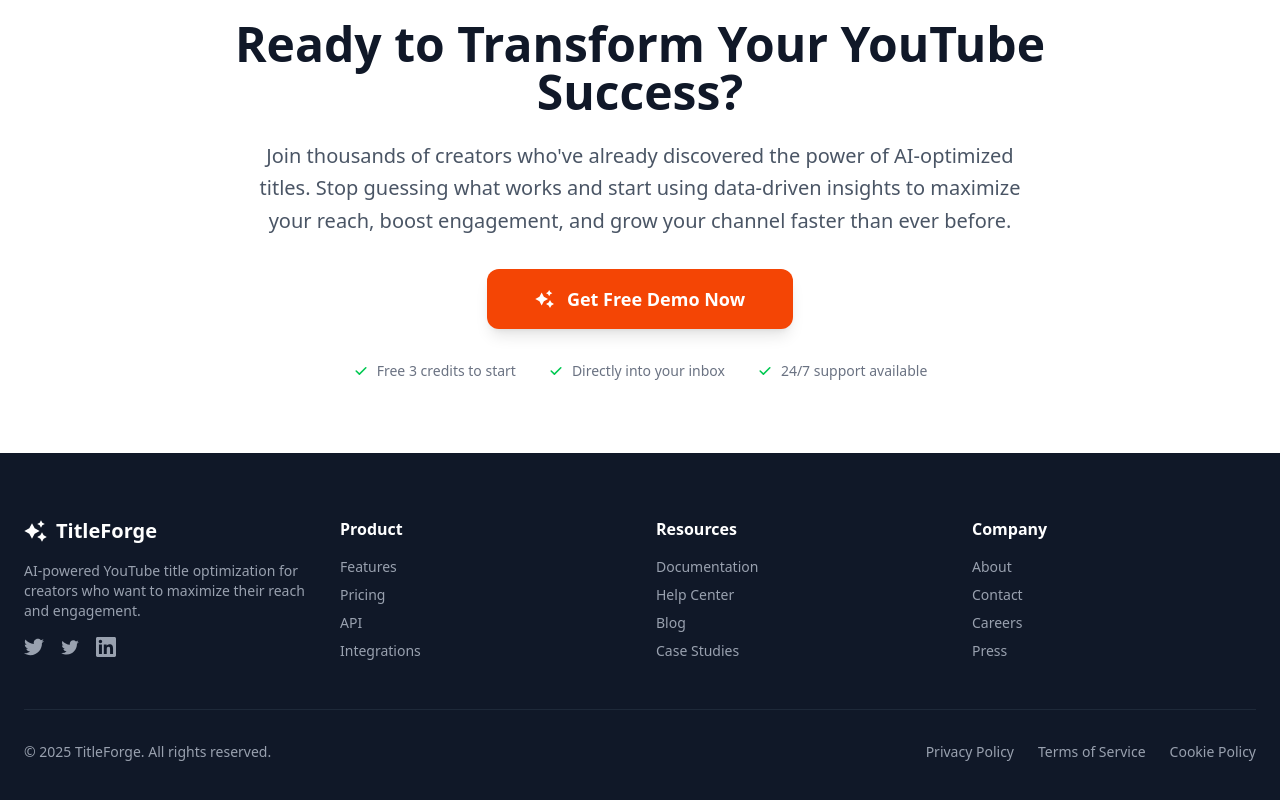
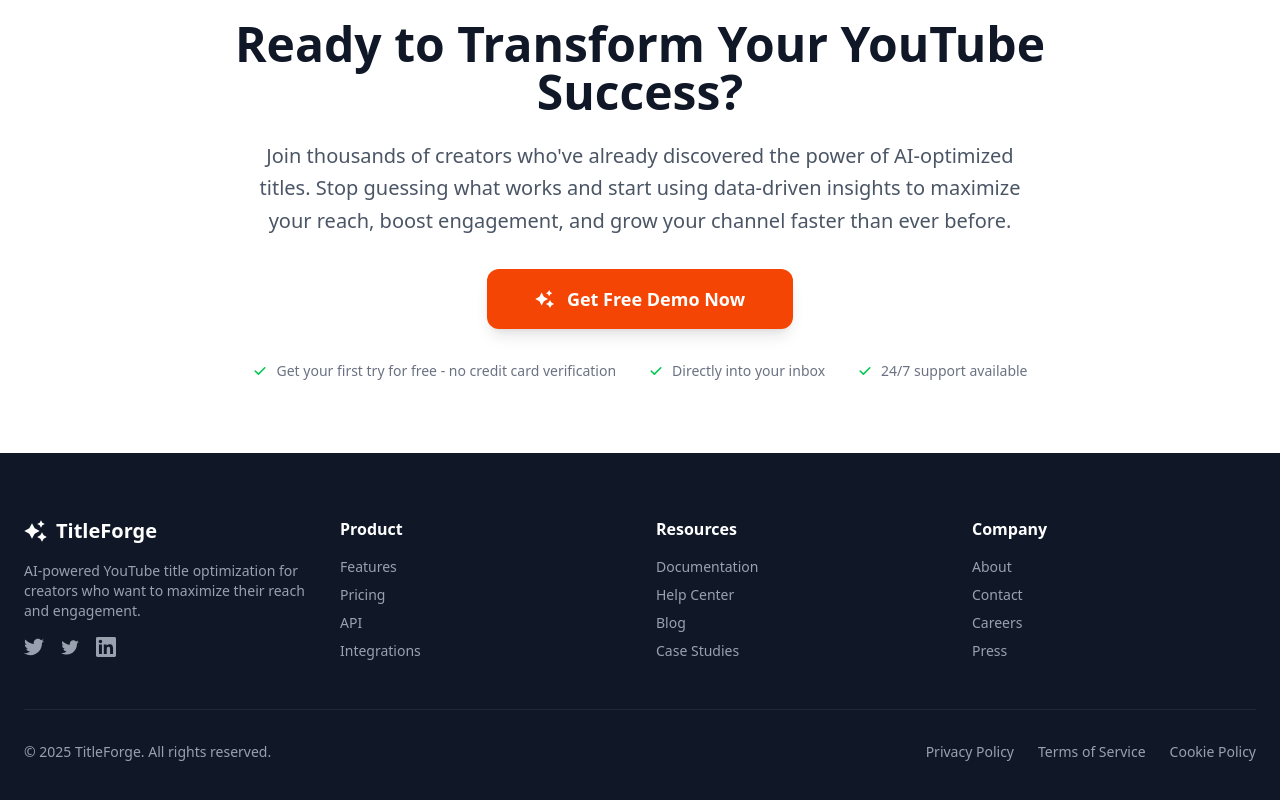
Before and after one commit to kaihere14/Title-Forge, a React (Vite) app in the folder frontend/: page / in a window 1280 px wide. Shown: the part 2356-3156 px from the top of the page. Built offline with nearby package versions, Linux system fonts and the light colour scheme; no server answers.

Commit message:
update default credits to 1 and revise credit messaging in About and Home pages

```diff
--- a/frontend/src/pages/About.jsx
+++ b/frontend/src/pages/About.jsx
@@ -2,10 +2,9 @@ import React from "react";
 import { useUser } from "../context/userContext";
 import { useNavigate } from "react-router-dom";
 
-
 const About = () => {
-   const { isLoggedIn } = useUser();
-   const navigate = useNavigate()
+  const { isLoggedIn } = useUser();
+  const navigate = useNavigate();
   return (
     <div className="w-full min-h-screen bg-white">
       {/* Hero Section */}
@@ -311,9 +310,12 @@ const About = () => {
             faster.
           </p>
 
-            <button onClick={()=>{
-              navigate(isLoggedIn?"/dashboard":"/login")
-            }} className="bg-[#F44505] hover:bg-[#D93D05] cursor-pointer text-white py-4 px-12 rounded-xl text-lg font-semibold transition-all duration-200 shadow-lg hover:shadow-xl transform hover:-translate-y-1 flex items-center gap-3 mx-auto">
+          <button
+            onClick={() => {
+              navigate(isLoggedIn ? "/dashboard" : "/login");
+            }}
+            className="bg-[#F44505] hover:bg-[#D93D05] cursor-pointer text-white py-4 px-12 rounded-xl text-lg font-semibold transition-all duration-200 shadow-lg hover:shadow-xl transform hover:-translate-y-1 flex items-center gap-3 mx-auto"
+          >
             <span>Get Started Free</span>
             <svg
               className="h-4 w-4"
@@ -343,7 +345,7 @@ const About = () => {
                   clipRule="evenodd"
                 />
               </svg>
-              <span>3 free credits</span>
+              <span>1 free credit - no credit card verification</span>
             </div>
             <div className="flex items-center gap-2">
               <svg
--- a/frontend/src/pages/Home.jsx
+++ b/frontend/src/pages/Home.jsx
@@ -114,7 +114,9 @@ const Home = () => {
                   clipRule="evenodd"
                 />
               </svg>
-              <span>Free 3 credits to start</span>
+              <span>
+                Get your first try for free - no credit card verification
+              </span>
             </div>
             <div className="flex items-center gap-2">
               <svg
```
Also changed, not shown: 1 other file (tests, documents, lock files or other folders).
